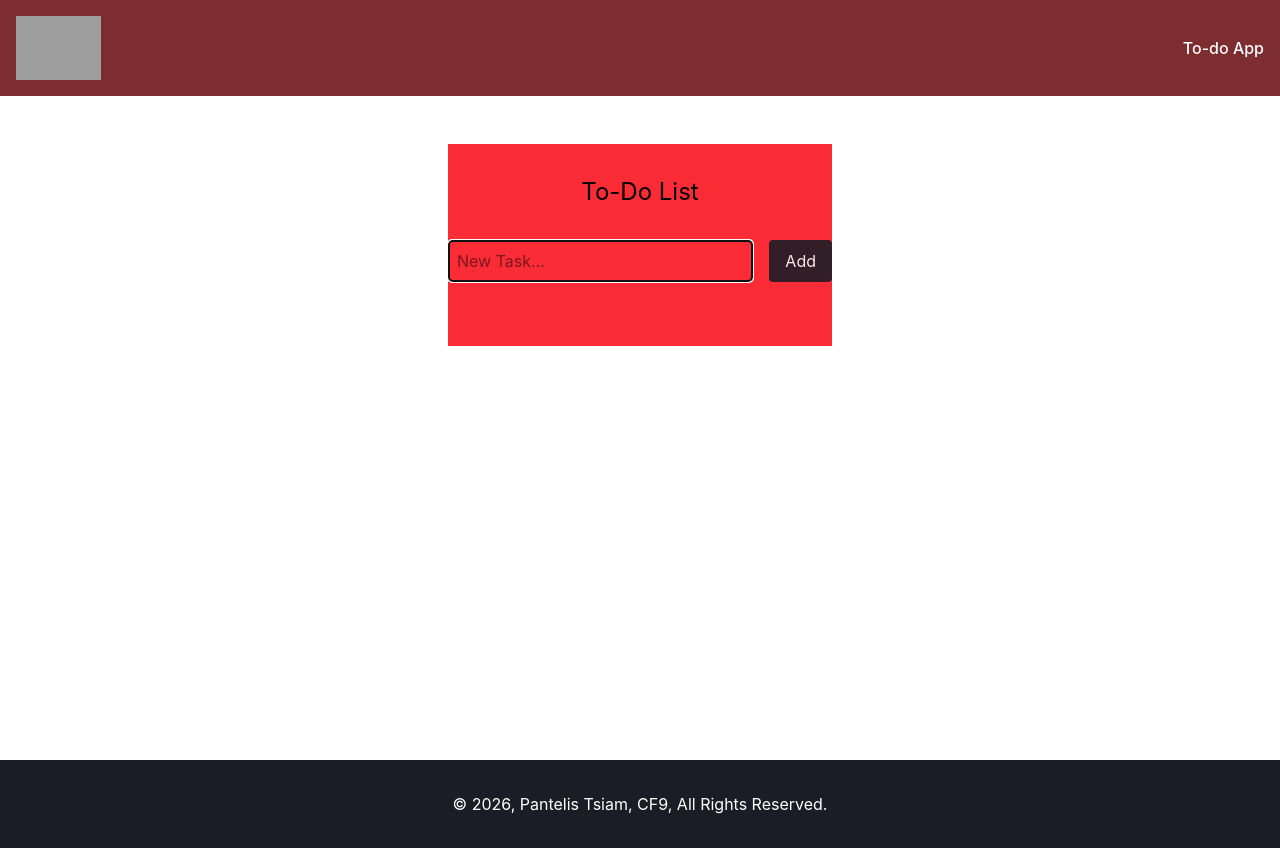
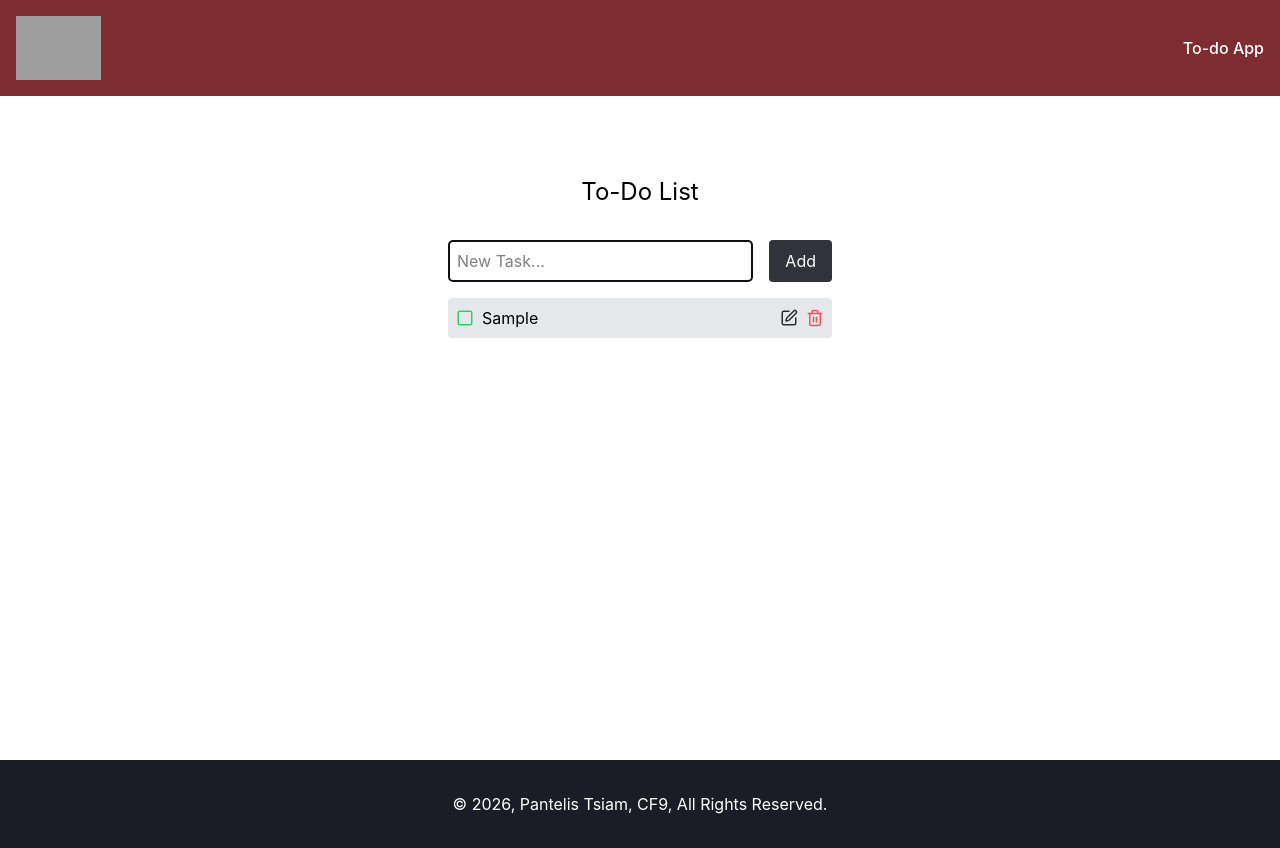
Before and after one commit to PantelisTs/cf9-react-todo-app, a React (Vite) app: page / in a window 1280 px wide. Both pictures are taken after typing "Sample" into the empty fields and a click on the button "Add". Built offline with nearby package versions, Linux system fonts and the light colour scheme; grey boxes are pictures that could not be loaded.

Commit message:
feat(todo): add TodoList component

```diff
--- a/src/features/todo/TodoApp.tsx
+++ b/src/features/todo/TodoApp.tsx
@@ -1,6 +1,7 @@
 import TodoForm from "./TodoForm.tsx";
 import {useRef} from "react";
 import {useTodos} from "./hooks/useTodos.ts";
+import TodoList from "./TodoList.tsx";
 
 
 const TodoApp = () => {
@@ -17,9 +18,16 @@
 
     return (
         <>
-            <div className="max-w-sm mx-auto pb-12 bg-red-500">
+            <div className="max-w-sm mx-auto pb-12">
                 <h1 className="text-center text-2xl py-8">To-Do List</h1>
                 <TodoForm onAdd={handleAdd} inputRef={ inputRef }  />
+
+                <TodoList
+                    todos={todos}
+                    onToggle={toggleTodo}
+                    onEdit={editTodo}
+                    onDelete={deleteTodo}
+                />
 
             </div>
         </>
--- /dev/null
+++ b/src/features/todo/TodoList.tsx
@@ -0,0 +1,95 @@
+import IconButton from "../../shared/ui/IconButton.tsx";
+import {Edit, Save, Square, SquareCheckBig, Trash2, X} from "lucide-react";
+import type {TodoListProps} from "./types.ts";
+import {useState} from "react";
+
+const TodoList = ({todos, onToggle, onEdit, onDelete} : TodoListProps) => {
+
+    const [editId, setEditId] = useState<number | null>(null);
+
+    const [editText, setEditText] = useState<string>("");
+
+    const handleEdit = (id: number, text: string) => {
+        setEditId(id);
+        setEditText(text);
+    }
+
+    const handleSave = (id: number) => {
+        if (editText.trim() !== "" ) {
+            onEdit(id, editText);
+            setEditId(null);
+            setEditText("");
+        }
+
+    }
+
+    const handleCancel = () => {
+        setEditId(null);
+        setEditText("");
+    }
+
+    return (
+        <>
+            <ul className="space-y-2">
+                {todos.map(todo => (
+                        <>
+                            <li key = {todo.id} className="flex items-center justify-between bg-gray-200 p-2 rounded">
+
+                                {editId === todo.id ? (
+                                    <>
+                                        <div className="flex flex-1 gap-2 ">
+
+
+                                            <input
+                                                type="text"
+                                                value={editText}
+                                                onChange={(e) => {setEditText(e.target.value)}}
+                                                className="flex-1 border rounded gap-2"
+                                            />
+                                        </div>
+                                        <div className="flex gap-2 ">
+                                            <IconButton
+                                                onClick={() => {handleSave(todo.id)}}
+                                                icon={<Save size={18}/>}
+                                            />
+                                            <IconButton
+                                                addClasses="text-red-500"
+                                                onClick={() => {handleCancel()}}
+                                                icon={<X size={18}/>}
+                                            />
+                                        </div>
+                                    </>
+                                ) : (
+                                    <>
+                                        <div className="flex flex-1 items-center gap-2 ">
+                                            <IconButton
+                                                addClasses="text-green-500"
+                                                onClick={() => {onToggle(todo.id)}}
+                                                icon={ todo.completed ? <SquareCheckBig size={18} /> : <Square size={18} />}
+                                            />
+                                            <span>{todo.text}</span>
+                                        </div>
+                                        <div className="flex gap-2 ">
+                                            <IconButton
+                                                onClick={() => {handleEdit(todo.id, todo.text)}}
+                                                icon={<Edit size={18}/>}
+                                            />
+                                            <IconButton
+                                                addClasses="text-red-500"
+                                                onClick={() => {onDelete(todo.id)}}
+                                                icon={<Trash2 size={18}/>}
+                                            />
+                                        </div>
+                                    </>
+                                )
+                                }
+                            </li>
+                        </>
+                    )
+                )}
+            </ul>
+        </>
+    )
+}
+
+export default TodoList;
```
Also changed, not shown: src/features/todo/types.ts (+7 -0 lines).
